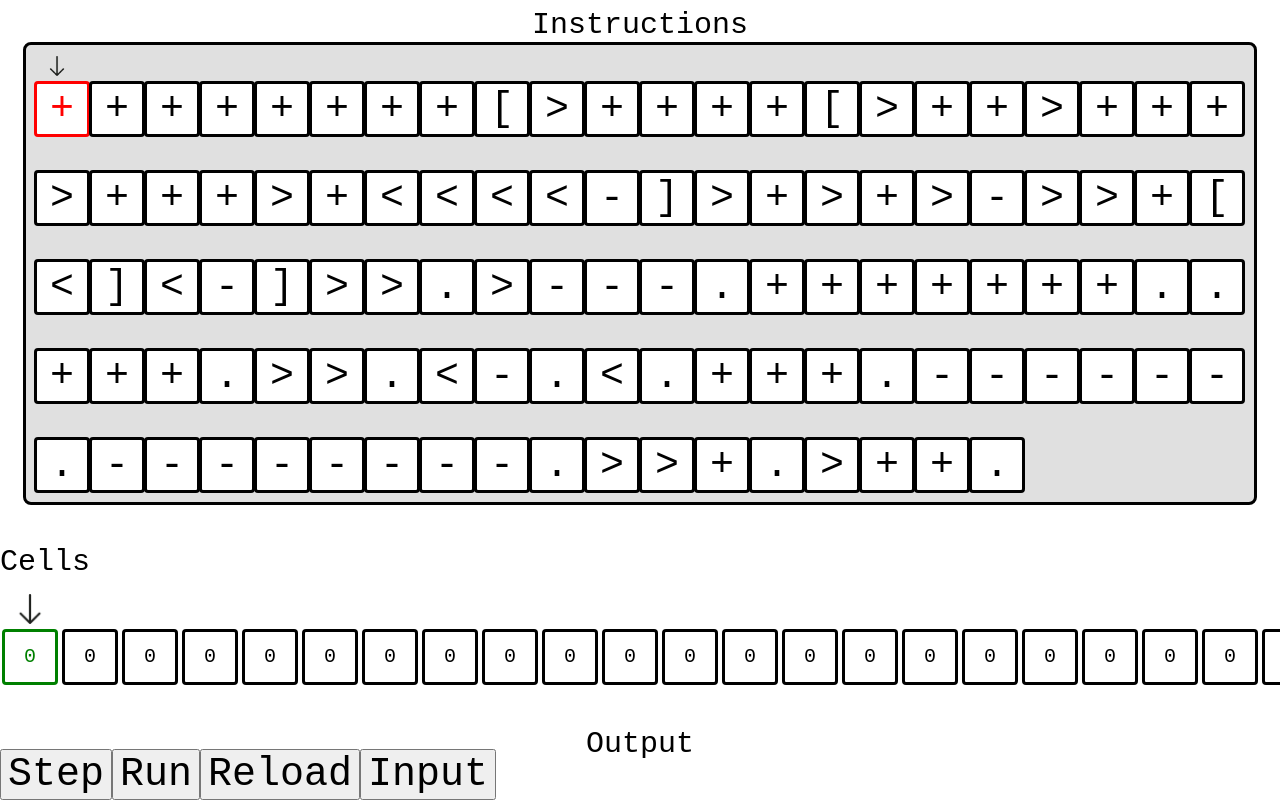
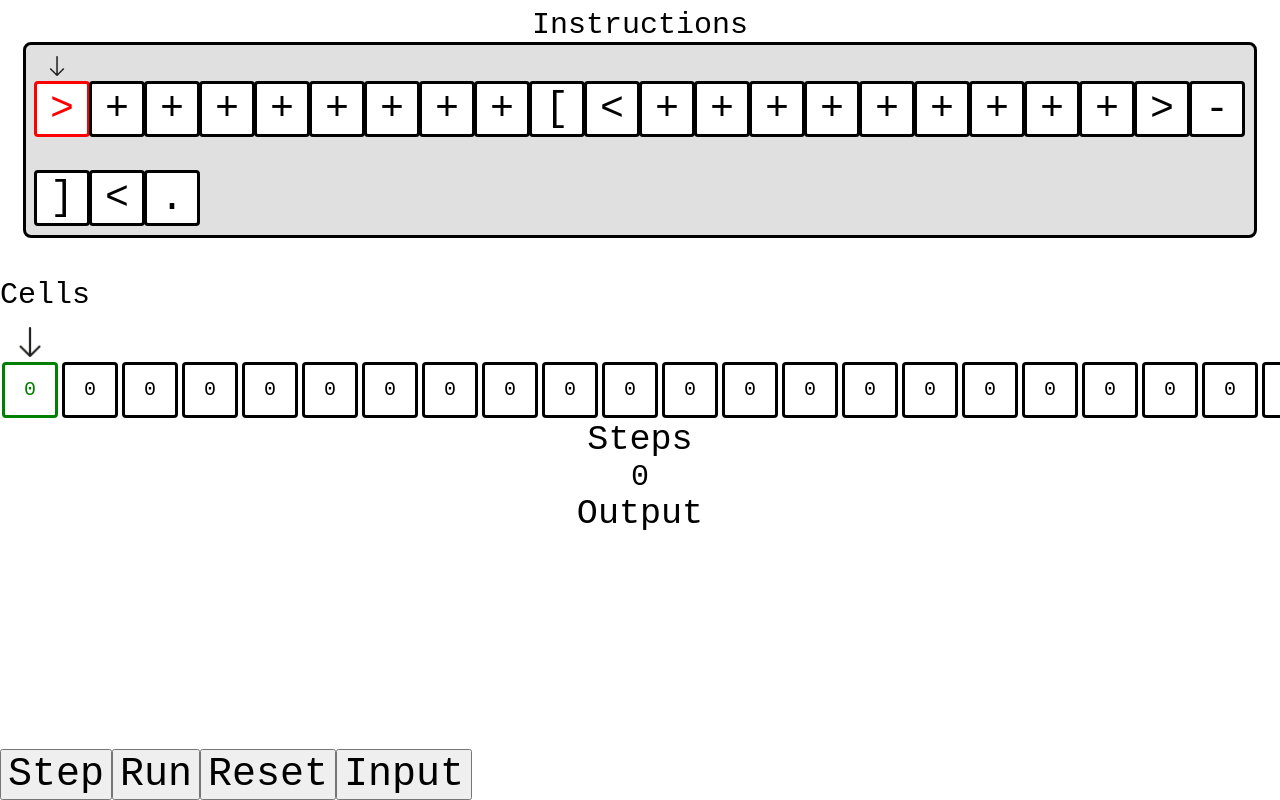
Before and after one commit to mothugget/brainfuck-visualiser, a React (Create React App) app in the folder client/: page / in a window 1280 px wide. Shown: the top 800 px of the page. Built offline with nearby package versions, Linux system fonts and the light colour scheme.

Commit message:
output formatting done

```diff
--- a/client/src/App.css
+++ b/client/src/App.css
@@ -180,12 +180,18 @@
   flex-shrink: 0;
 }
 
-.output-label {
+h3 {
   position: relative;
+  font-weight: normal;
+  margin:0px
+}
+
+.programstate-string{
 }
 
 .OutputList {
   position: relative;
+  height: 54px;
 }
 
 .Output {
@@ -209,8 +215,10 @@
   margin: 2px;
 }
 
-output-string {
+.output-string {
   position: relative;
+  height: 33px;
+
 }
 
 .button-container {
--- a/client/src/App.js
+++ b/client/src/App.js
@@ -16,16 +16,16 @@ let outputString = '';
 let interval = 50
 let cells = {};
 let output = [];
-let instructions
-window.localStorage.instructions = JSON.stringify(('++++++++[>++++[>++>+++>+++>+<<<<-]>+>+>->>+[<]<-]>>.>---.+++++++..+++.>>.<-.<.+++.------.--------.>>+.>++.').split(''));
+let instructions =  ('>++++++++[<+++++++++>-]<.').split('');
 
+// JSON.parse(window.localStorage.instructions) ||
 
 function App() {
   const [programState, setProgramState] = useState(0);
   const [running, setRunning] = useState(false);
   const [inputModal, setInputModal] = useState(false)
 
-  instructions = JSON.parse(window.localStorage.instructions)
+
 
   let pointerVal = (cells[pointerPos] === undefined) ? 0 : cells[pointerPos];
   let insVal = instructions[instructionPos];
@@ -86,7 +86,7 @@ function App() {
     setRunning(running => !running)
   }
 
-  function reload() {
+  function reset() {
     pointerPos = 0;
     instructionPos = 0;
     maxIns = 0;
@@ -173,14 +173,15 @@ function App() {
           <CellList cells={keyedCells} />
         </div>
       </div>
-      <div className='spacer' />
-      <div className='output-label'>Output</div>
+      <h3>Steps</h3>
+      <div className='programstate-string'>{programState}</div>
+      <h3>Output</h3>
       <OutputList output={keyedOutput} />
-      <div className='output-string'>{outputString}</div>
+      <div className='output-string'> {outputString} </div>
       <div className='button-container'>
         <button onClick={step} >Step</button>
         <button onClick={run} >Run</button>
-        <button onClick={reload} >Reload</button>
+        <button onClick={reset} >Reset</button>
         <button onClick={input} >Input</button>
       </div>
     </div>
```
